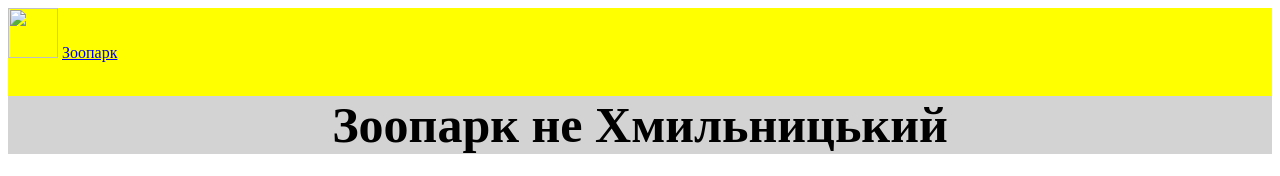
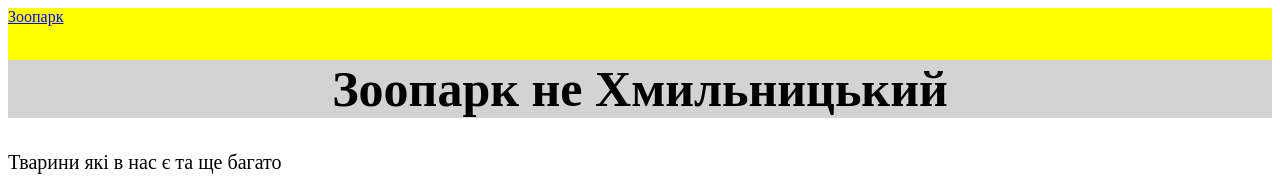
Before and after one commit to Serhiy1234/timofiy, a plain HTML site: page index.html in a window 1280 px wide. Shown: the top 176 px of the page. Drawn offline with Linux system fonts and the light colour scheme.

Commit message:
Update index.html

```diff
--- a/index.html
+++ b/index.html
@@ -1,7 +1,5 @@
 <html>
     <header style="background-color:yellow"/>
-
-        <img src="" height="50px"/>
             <a href="https://zoo.kyiv.ua/">Зоопарк</a>
             <header/>
                 <main style="background-color:white">
```
